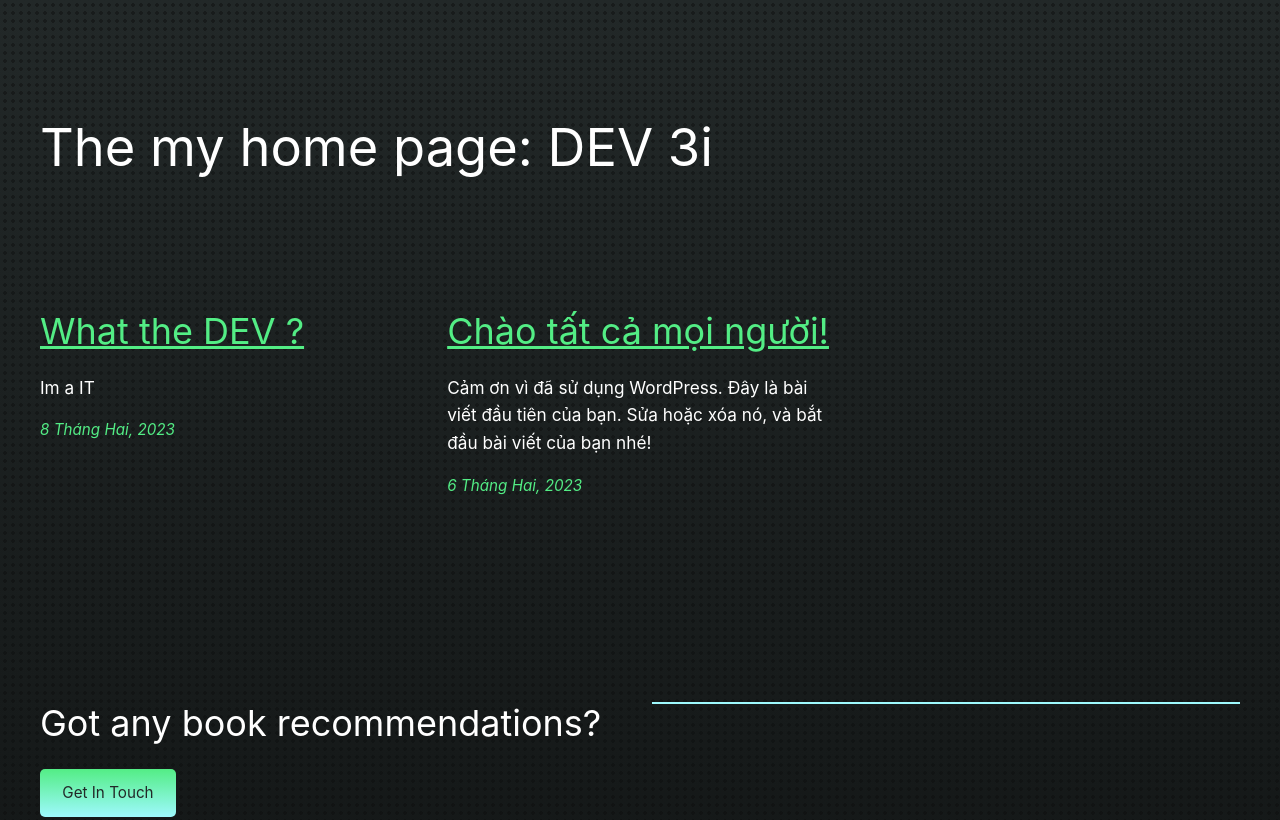
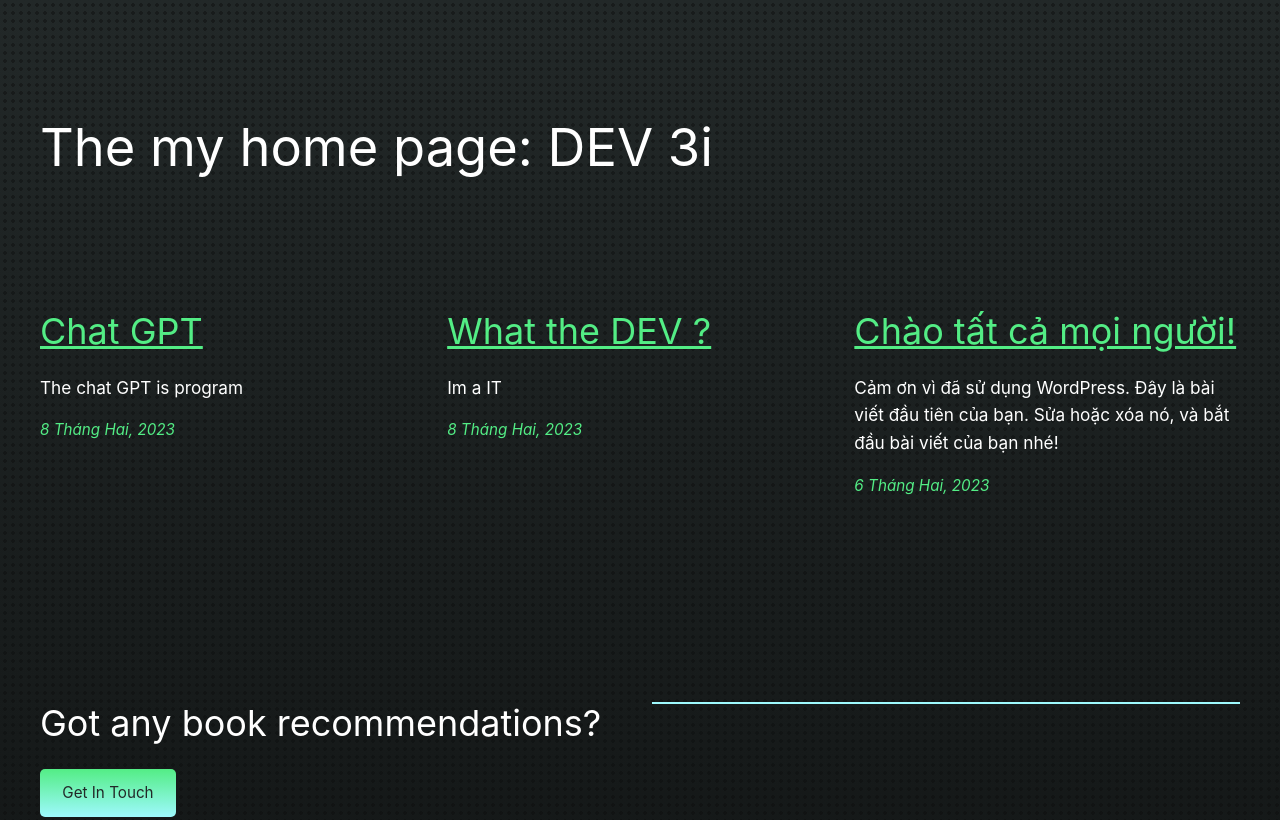
Before and after one commit to huynhhao79/test, a plain HTML site: page index.html in a window 1280 px wide. Shown: the top 820 px of the page. Drawn offline with Linux system fonts and the light colour scheme.

Commit message:
WP2Static UPDATE index.html

```diff
--- a/index.html
+++ b/index.html
@@ -95,7 +95,17 @@
 
 
 
-<div class="has-global-padding is-layout-constrained wp-block-query alignwide"><ul class="is-layout-flow is-flex-container columns-3 alignwide wp-block-post-template"><li class="wp-block-post post-15 post type-post status-publish format-standard hentry category-khong-phan-loai">
+<div class="has-global-padding is-layout-constrained wp-block-query alignwide"><ul class="is-layout-flow is-flex-container columns-3 alignwide wp-block-post-template"><li class="wp-block-post post-17 post type-post status-publish format-standard hentry category-khong-phan-loai">
+<h2 class="wp-block-post-title"><a href="https://huynhhao79.github.io/test/2023/02/08/chat-gpt/" target="_self">Chat GPT</a></h2>
+
+<div class="wp-block-post-excerpt"><p class="wp-block-post-excerpt__excerpt">The chat GPT is program </p></div>
+
+<div class="wp-block-post-date"><time datetime="2023-02-08T07:38:51+00:00"><a href="https://huynhhao79.github.io/test/2023/02/08/chat-gpt/">8 Tháng Hai, 2023</a></time></div>
+
+
+<div style="height:var(--wp--preset--spacing--40)" aria-hidden="true" class="wp-block-spacer"></div>
+
+</li><li class="wp-block-post post-15 post type-post status-publish format-standard hentry category-khong-phan-loai">
 <h2 class="wp-block-post-title"><a href="https://huynhhao79.github.io/test/2023/02/08/what-the-dev/" target="_self">What the DEV ?</a></h2>
 
 <div class="wp-block-post-excerpt"><p class="wp-block-post-excerpt__excerpt">Im a IT </p></div>
```
